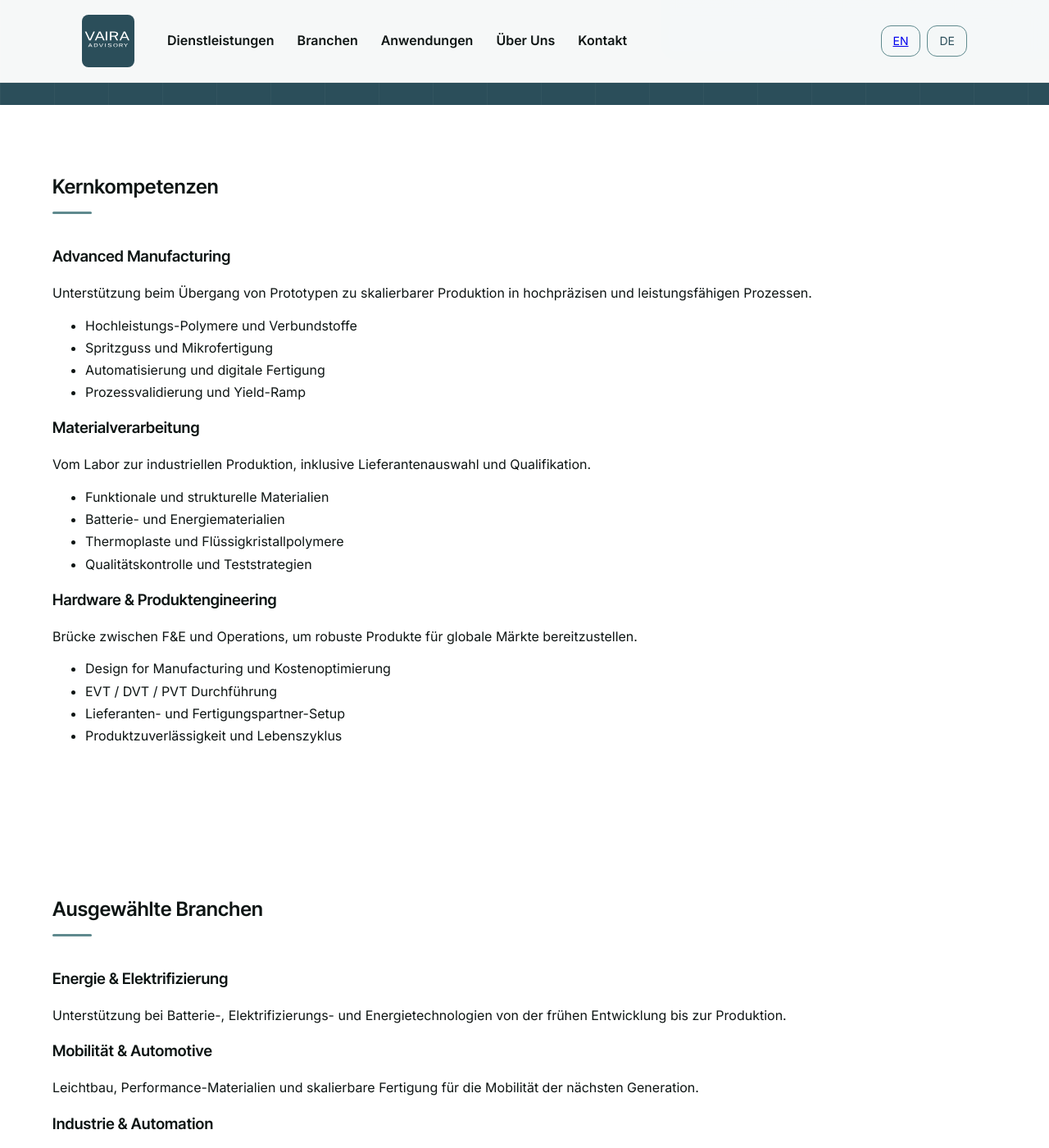
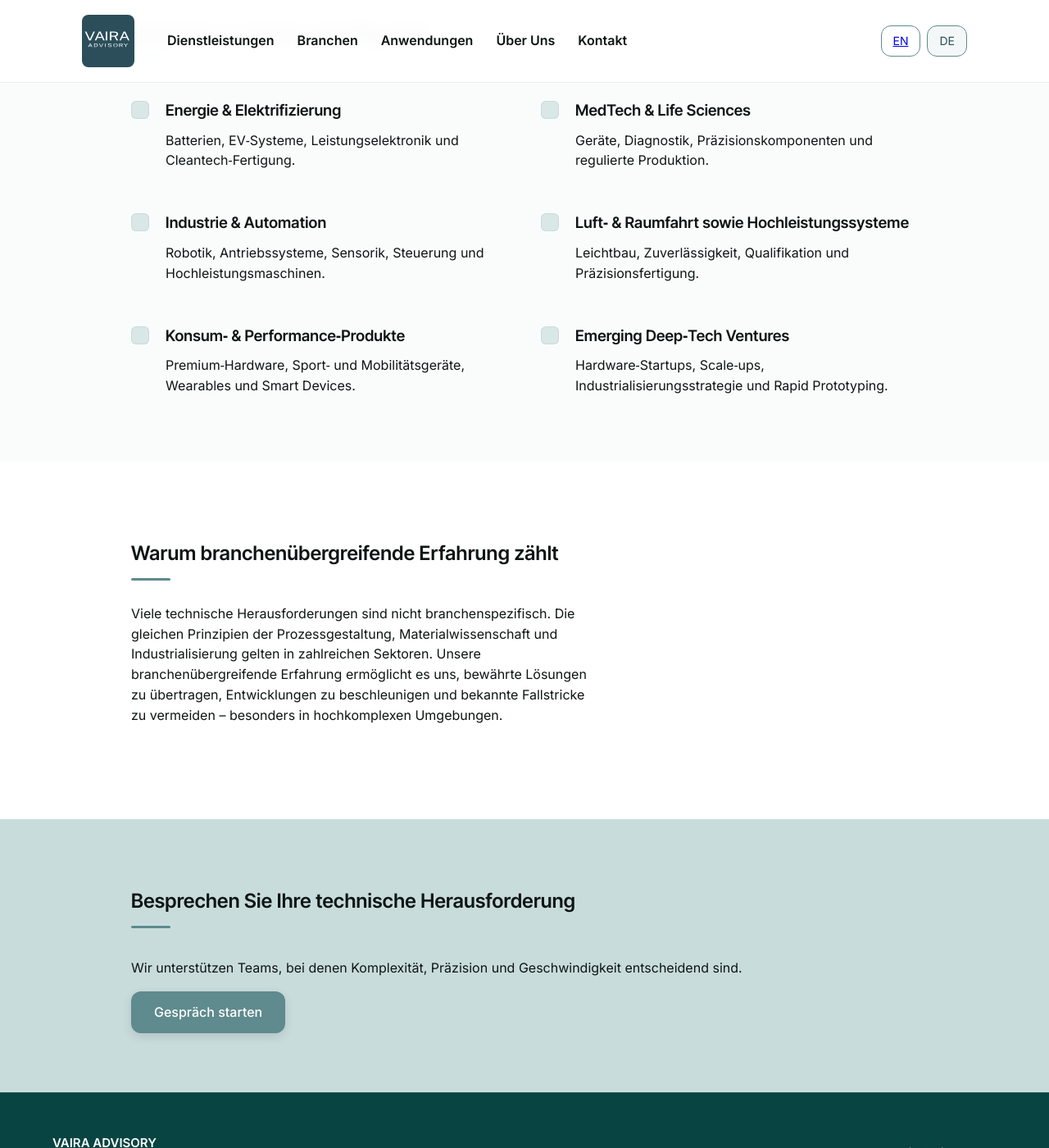
Before and after one commit to raphaelheeb/vaira-advisory, a Jekyll site: the page built from de/industries/index.html, in a window 1280 px wide and 1400 px high, scrolled down 1125 px. Shown: the whole window at 82% size. Built offline with Jekyll 4.4.1, drawn with Linux system fonts in a browser that asks for light colours; some of the changed text lies outside the part shown.

Commit message:
Update index.html

```diff
--- a/de/industries/index.html
+++ b/de/industries/index.html
@@ -3,108 +3,160 @@
 title: Branchen | VAIRA Advisory
 lang: de
 permalink: /de/industries/
-description: Advanced Manufacturing, Materialverarbeitung und Hardware-Design Branchen.
+description: Fortschrittliche Fertigung, Materialverarbeitung und Hardwareentwicklung in komplexen Industrien.
 ---
 
-<section class="hero hero-hero--industries" id="hero">
+<!-- HERO -->
+<section id="hero" class="hero hero--clean">
+  <div class="content-wrapper">
+    <h1 class="hero-title">Engineering und Industrialisierung in hochkomplexen Branchen</h1>
+    <p class="hero-sub">
+      Wir unterstützen fortschrittliche Fertigung, Materialprozesse und Hardware‑Innovation in Sektoren, in denen technische Exzellenz und Geschwindigkeit entscheidend sind.
+    </p>
+  </div>
+
+  <!-- CAD ARC — repositioned to lower right -->
+  <div class="cad-hero-shape cad-hero-shape--lower-right" style="bottom:-80px; top:auto; right:-120px; position:absolute;">
+    <!-- SVG unchanged -->
+    <svg width="420" height="420" viewBox="0 0 420 420" fill="none" xmlns="http://www.w3.org/2000/svg">
+      <!-- ... full SVG content unchanged ... -->
+    </svg>
+  </div>
+</section>
+
+<!-- WHERE WE CREATE VALUE -->
+<section id="services" class="section">
   <div class="content-wrapper wrapper--wide">
-    <div class="hero-grid">
-      <div class="hero-left">
-        <h1 class="hero-title">Branchen, die wir unterstützen</h1>
-        <p class="hero-sub">Wir arbeiten mit technisch getriebenen Organisationen zusammen, um komplexe Technologien zu industrialisieren, Advanced Manufacturing zu skalieren und widerstandsfähige globale Lieferketten aufzubauen.</p>
-        <div class="hero-ctas">
-          <a class="cta-btn" href="{{ site.baseurl }}/de/services/">Unsere Leistungen</a>
-          <a class="cta-btn cta-btn--ghost" href="{{ site.baseurl }}/de/contact/">Kontakt</a>
-        </div>
+    <h2>Wo wir Wert schaffen</h2>
+
+    <div class="card-grid" style="grid-template-columns: repeat(3, minmax(360px, 1fr)); gap: 32px;">
+      <div class="card">
+        <h3>Fortschrittliche Fertigung</h3>
+        <ul>
+          <li>Hochpräzise und leistungsstarke Produktion</li>
+          <li>Prozessentwicklung und Skalierung</li>
+          <li>Optimierung von Ausbeute, Qualität und Kosten</li>
+          <li>Digitale und datengetriebene Fertigung</li>
+        </ul>
       </div>
-      <div class="hero-right" aria-hidden="true">
-        <img src="{{ site.baseurl }}/assets/img/technical-visual.jpg" alt="" class="hero-visual hero-visual--technical">
+
+      <div class="card">
+        <h3>Material‑ & Prozesse‑Engineering</h3>
+        <ul>
+          <li>Polymere, Verbundwerkstoffe und Spezialmaterialien</li>
+          <li>Funktionale Filme, Beschichtungen und Oberflächen</li>
+          <li>Mikro‑ und nanostrukturierte Prozesse</li>
+          <li>Qualifikation, Zuverlässigkeit und Lebensdauerleistung</li>
+        </ul>
+      </div>
+
+      <div class="card">
+        <h3>Hardware‑ & Deep‑Tech‑Systeme</h3>
+        <ul>
+          <li>Komplexe elektromechanische Produkte</li>
+          <li>Design für Fertigung und Skalierung</li>
+          <li>Lieferanten‑ und Produktionsökosysteme</li>
+          <li>Vom Prototyp zum industriellen Produkt</li>
+        </ul>
       </div>
     </div>
   </div>
 </section>
 
-<main>
-<section class="section section--domains">
-  <div class="content-wrapper wrapper--wide">
-    <h2>Kernkompetenzen</h2>
-    <div class="domain-grid">
-      <article class="domain-card">
-        <h3>Advanced Manufacturing</h3>
-        <p>Unterstützung beim Übergang von Prototypen zu skalierbarer Produktion in hochpräzisen und leistungsfähigen Prozessen.</p>
-        <ul class="domain-list">
-          <li>Hochleistungs-Polymere und Verbundstoffe</li>
-          <li>Spritzguss und Mikrofertigung</li>
-          <li>Automatisierung und digitale Fertigung</li>
-          <li>Prozessvalidierung und Yield-Ramp</li>
-        </ul>
-      </article>
-      <article class="domain-card">
-        <h3>Materialverarbeitung</h3>
-        <p>Vom Labor zur industriellen Produktion, inklusive Lieferantenauswahl und Qualifikation.</p>
-        <ul class="domain-list">
-          <li>Funktionale und strukturelle Materialien</li>
-          <li>Batterie- und Energiematerialien</li>
-          <li>Thermoplaste und Flüssigkristallpolymere</li>
-          <li>Qualitätskontrolle und Teststrategien</li>
-        </ul>
-      </article>
-      <article class="domain-card">
-        <h3>Hardware & Produktengineering</h3>
-        <p>Brücke zwischen F&E und Operations, um robuste Produkte für globale Märkte bereitzustellen.</p>
-        <ul class="domain-list">
-          <li>Design for Manufacturing und Kostenoptimierung</li>
-          <li>EVT / DVT / PVT Durchführung</li>
-          <li>Lieferanten- und Fertigungspartner-Setup</li>
-          <li>Produktzuverlässigkeit und Lebenszyklus</li>
-        </ul>
-      </article>
+<!-- INDUSTRIES WE WORK IN -->
+<section id="industries-list" class="section section--lighter">
+  <div class="content-wrapper wrapper--narrow">
+    <h2>Branchen, in denen wir tätig sind</h2>
+
+    <div class="why-grid">
+
+      <div class="feature-block">
+        <div class="feature-block-icon"></div>
+        <div>
+          <h3>Energie & Elektrifizierung</h3>
+          <p>Batterien, EV‑Systeme, Leistungselektronik und Cleantech‑Fertigung.</p>
+        </div>
+      </div>
+
+      <div class="feature-block">
+        <div class="feature-block-icon"></div>
+        <div>
+          <h3>MedTech & Life Sciences</h3>
+          <p>Geräte, Diagnostik, Präzisionskomponenten und regulierte Produktion.</p>
+        </div>
+      </div>
+
+      <div class="feature-block">
+        <div class="feature-block-icon"></div>
+        <div>
+          <h3>Industrie & Automation</h3>
+          <p>Robotik, Antriebssysteme, Sensorik, Steuerung und Hochleistungsmaschinen.</p>
+        </div>
+      </div>
+
+      <div class="feature-block">
+        <div class="feature-block-icon"></div>
+        <div>
+          <h3>Luft‑ & Raumfahrt sowie Hochleistungssysteme</h3>
+          <p>Leichtbau, Zuverlässigkeit, Qualifikation und Präzisionsfertigung.</p>
+        </div>
+      </div>
+
+      <div class="feature-block">
+        <div class="feature-block-icon"></div>
+        <div>
+          <h3>Konsum‑ & Performance‑Produkte</h3>
+          <p>Premium‑Hardware, Sport‑ und Mobilitätsgeräte, Wearables und Smart Devices.</p>
+        </div>
+      </div>
+
+      <div class="feature-block">
+        <div class="feature-block-icon"></div>
+        <div>
+          <h3>Emerging Deep‑Tech Ventures</h3>
+          <p>Hardware‑Startups, Scale‑ups, Industrialisierungsstrategie und Rapid Prototyping.</p>
+        </div>
+      </div>
+
     </div>
   </div>
 </section>
 
-<section class="section section--industries">
-  <div class="content-wrapper wrapper--wide">
-    <h2>Ausgewählte Branchen</h2>
-    <div class="industry-grid">
-      <article class="industry-card">
-        <h3>Energie & Elektrifizierung</h3>
-        <p>Unterstützung bei Batterie-, Elektrifizierungs- und Energietechnologien von der frühen Entwicklung bis zur Produktion.</p>
-      </article>
-      <article class="industry-card">
-        <h3>Mobilität & Automotive</h3>
-        <p>Leichtbau, Performance-Materialien und skalierbare Fertigung für die Mobilität der nächsten Generation.</p>
-      </article>
-      <article class="industry-card">
-        <h3>Industrie & Automation</h3>
-        <p>Ausrüstungen, Robotik und Prozesstechnologien mit starkem Fokus auf Fertigbarkeit und Zuverlässigkeit.</p>
-      </article>
-      <article class="industry-card">
-        <h3>Medizin & Life Sciences</h3>
-        <p>Präzisionsfertigung, Materialien und regulierte Produktionsumgebungen.</p>
-      </article>
-      <article class="industry-card">
-        <h3>Luft- & Raumfahrt</h3>
-        <p>Hochzuverlässige Komponenten, Qualifikation und komplexe Lieferketten-Ökosysteme.</p>
-      </article>
-      <article class="industry-card">
-        <h3>Konsum- & Performance-Produkte</h3>
-        <p>Premium-Hardware, Sport- und Performanceprodukte mit Fokus auf Design, Kosten und Skalierbarkeit.</p>
-      </article>
+<!-- WHY CROSS-INDUSTRY EXPERIENCE MATTERS -->
+<section id="industries-why" class="section">
+  <div class="content-wrapper wrapper--narrow">
+
+    <div class="industries-why-inner">
+
+      <div class="industries-why-text">
+        <h2>Warum branchenübergreifende Erfahrung zählt</h2>
+        <p>
+          Viele technische Herausforderungen sind nicht branchenspezifisch. Die gleichen Prinzipien
+          der Prozessgestaltung, Materialwissenschaft und Industrialisierung gelten in zahlreichen
+          Sektoren. Unsere branchenübergreifende Erfahrung ermöglicht es uns, bewährte Lösungen zu
+          übertragen, Entwicklungen zu beschleunigen und bekannte Fallstricke zu vermeiden – besonders
+          in hochkomplexen Umgebungen.
+        </p>
+      </div>
+
+      <div class="industries-why-illustration">
+        <div class="illustration-container">
+          <!-- SVG unchanged -->
+          <svg viewBox="240 120 480 480" xmlns="http://www.w3.org/2000/svg" preserveAspectRatio="xMidYMid meet" role="img">
+            <!-- ... full SVG content unchanged ... -->
+          </svg>
+        </div>
+      </div>
+
     </div>
   </div>
 </section>
 
-<section class="section section--value">
+<!-- CTA -->
+<section class="section section--alt">
   <div class="content-wrapper wrapper--narrow">
-    <h2>Wo wir Mehrwert schaffen</h2>
-    <ul class="value-list">
-      <li>Reduktion von Risiken neuer Technologien vor größeren Investitionsentscheidungen</li>
-      <li>Beschleunigung der Industrialisierung und Skalierung</li>
-      <li>Verbesserung von Yield, Qualität und Kosten</li>
-      <li>Aufbau globaler Lieferantennetzwerke</li>
-      <li>Transparenz in Prozessen und Governance schaffen</li>
-    </ul>
+    <h2>Besprechen Sie Ihre technische Herausforderung</h2>
+    <p>Wir unterstützen Teams, bei denen Komplexität, Präzision und Geschwindigkeit entscheidend sind.</p>
+    <a href="/de/contact" class="cta-btn cta-btn--primary">Gespräch starten</a>
   </div>
 </section>
-</main>
```
